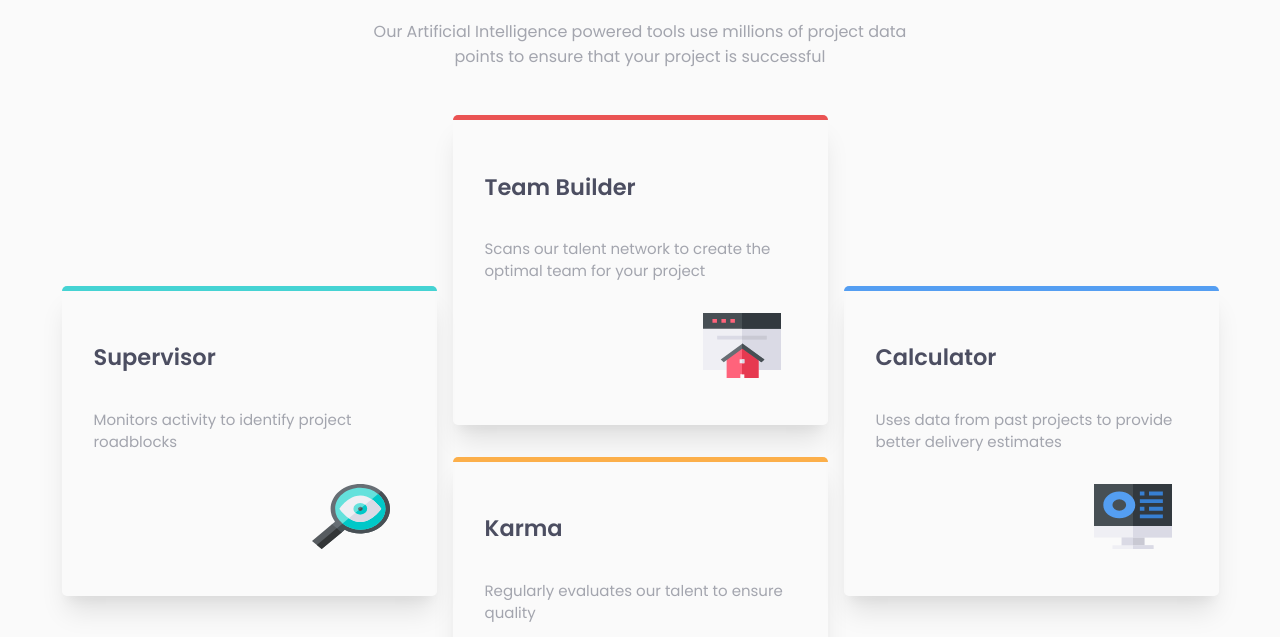
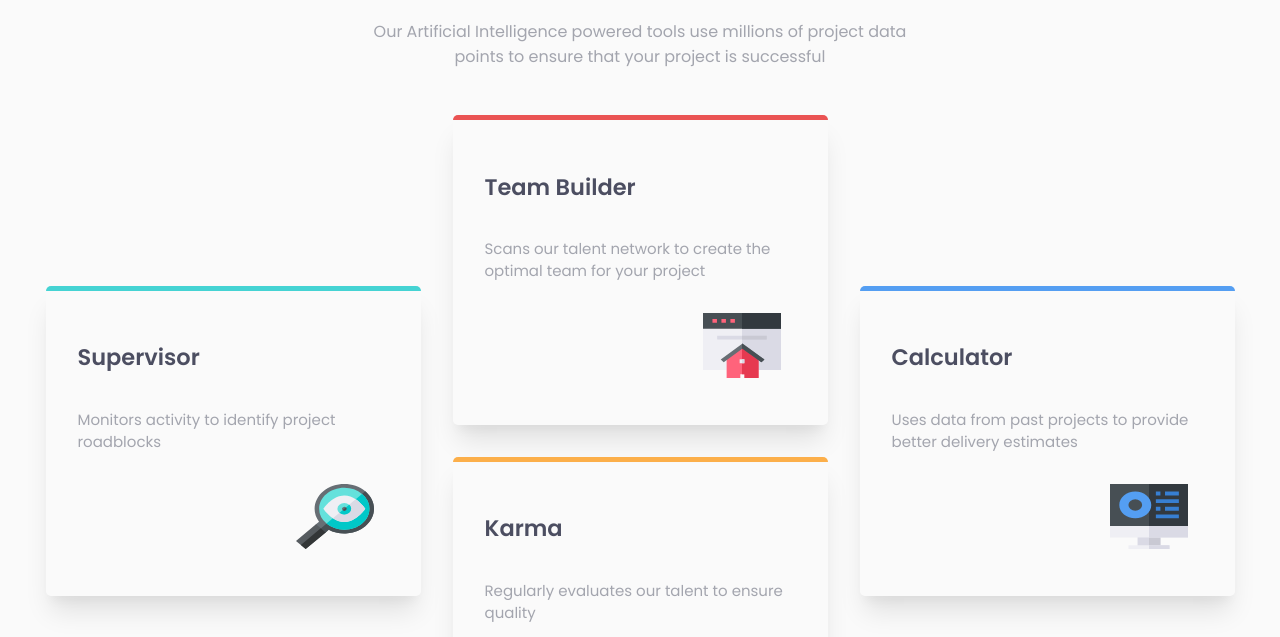
Before and after one commit to Ryuuuheiiii/four-card-feature-section, a plain HTML site: page index.html in a window 1280 px wide. Shown: the part 145-782 px from the top of the page. Drawn offline with Linux system fonts and the light colour scheme.

Commit message:
Update style.css

```diff
--- a/style.css
+++ b/style.css
@@ -58,7 +58,7 @@ header p{
     display: flex;
     align-items: center;
     justify-content: center;
-    gap: 2em 1em;
+    gap: 2em;
     flex-wrap: wrap;
     line-height: 1.5;
     }
```
